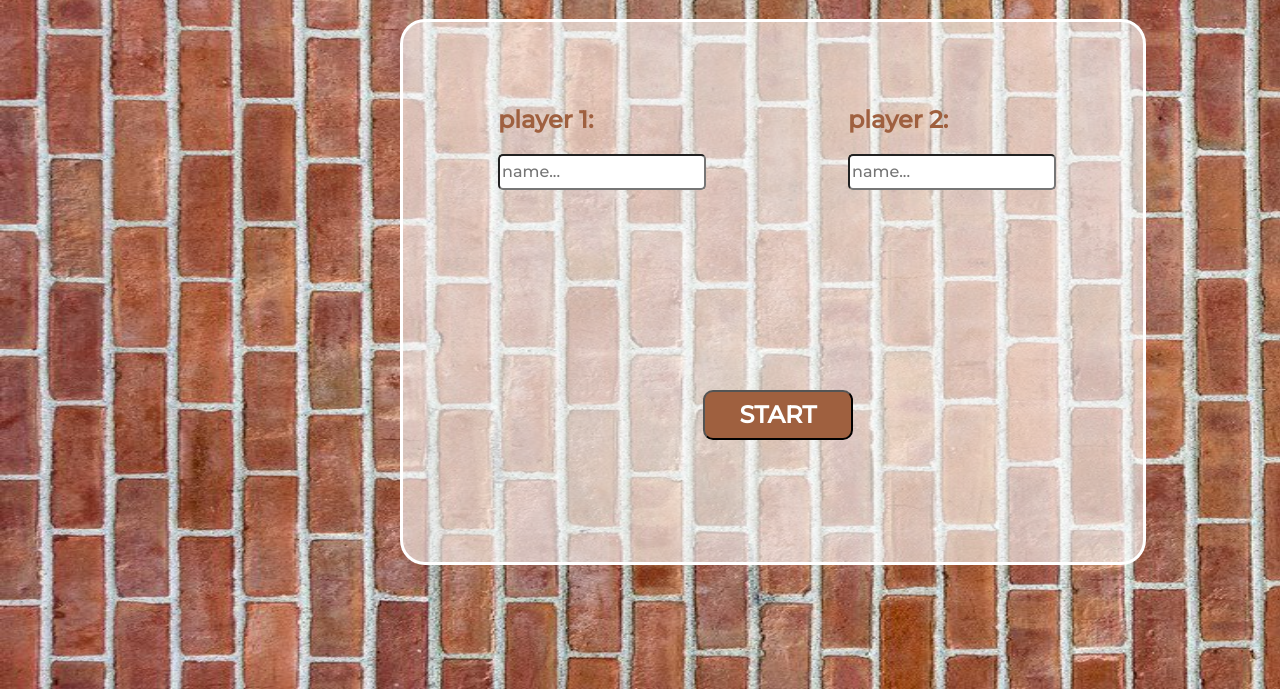
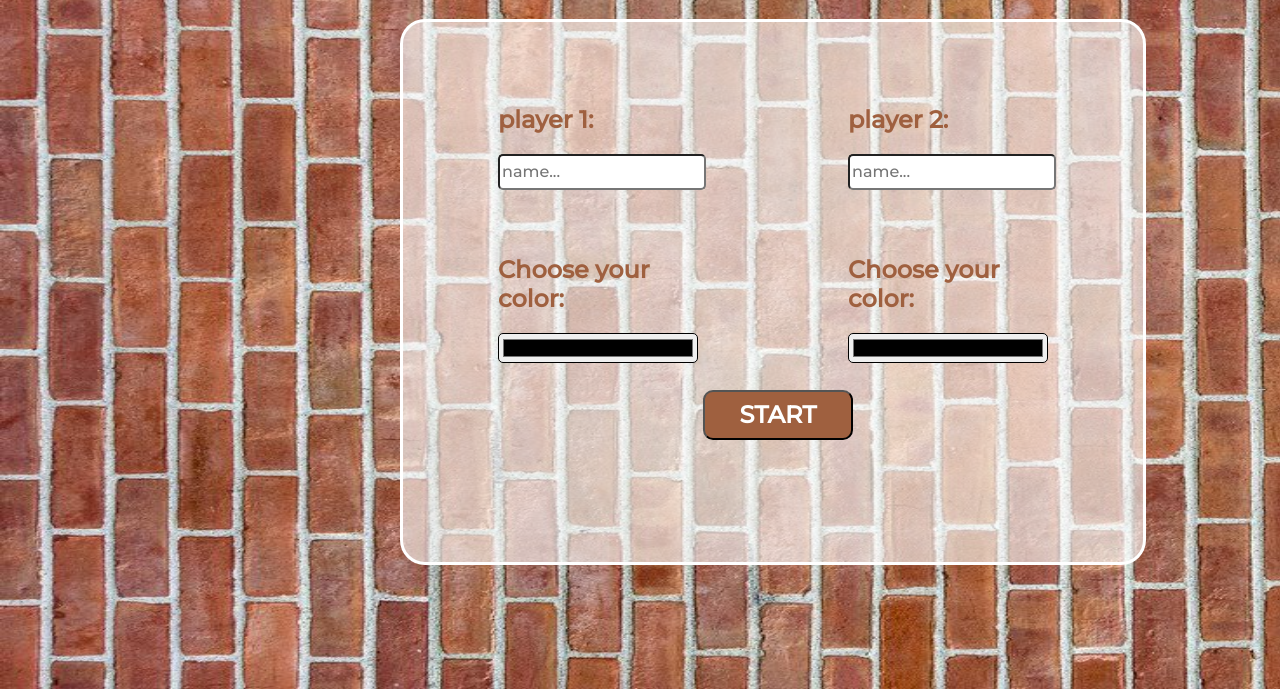
Before and after one commit to AlaaDrisi/Pair-Project, a plain HTML site: page main/index.html in a window 1280 px wide. Shown: the part 111-800 px from the top of the page. Drawn offline with Linux system fonts and the light colour scheme.

Commit message:
update clone

```diff
--- a/main/index.html
+++ b/main/index.html
@@ -14,12 +14,20 @@
                 <label for="">
                     player 1:
                     <input type="text" name="" placeholder="name...">
+                    <span class="colorChoice">
+                        Choose your color:
+                        <input type="color" name="" id="">
+                    </span>
                 </label>
             </div>
             <div id="player2">
                 <label for="">
                     player 2:
                     <input type="text" name="" placeholder="name...">
+                    <span class="colorChoice">
+                        Choose your color:
+                        <input type="color" name="" id="">
+                    </span>
                 </label>
             </div>
         </div>
--- a/main/style.css
+++ b/main/style.css
@@ -62,6 +62,12 @@ input {
     margin-top: 20px;
 }
 
+.colorChoice {
+    color: #9F603F;
+    position: absolute;
+    top: 150px;
+}
+
 button {
     position: relative;
     left: 280px;
```
Also changed, not shown: inGame/temp.js (deleted).
